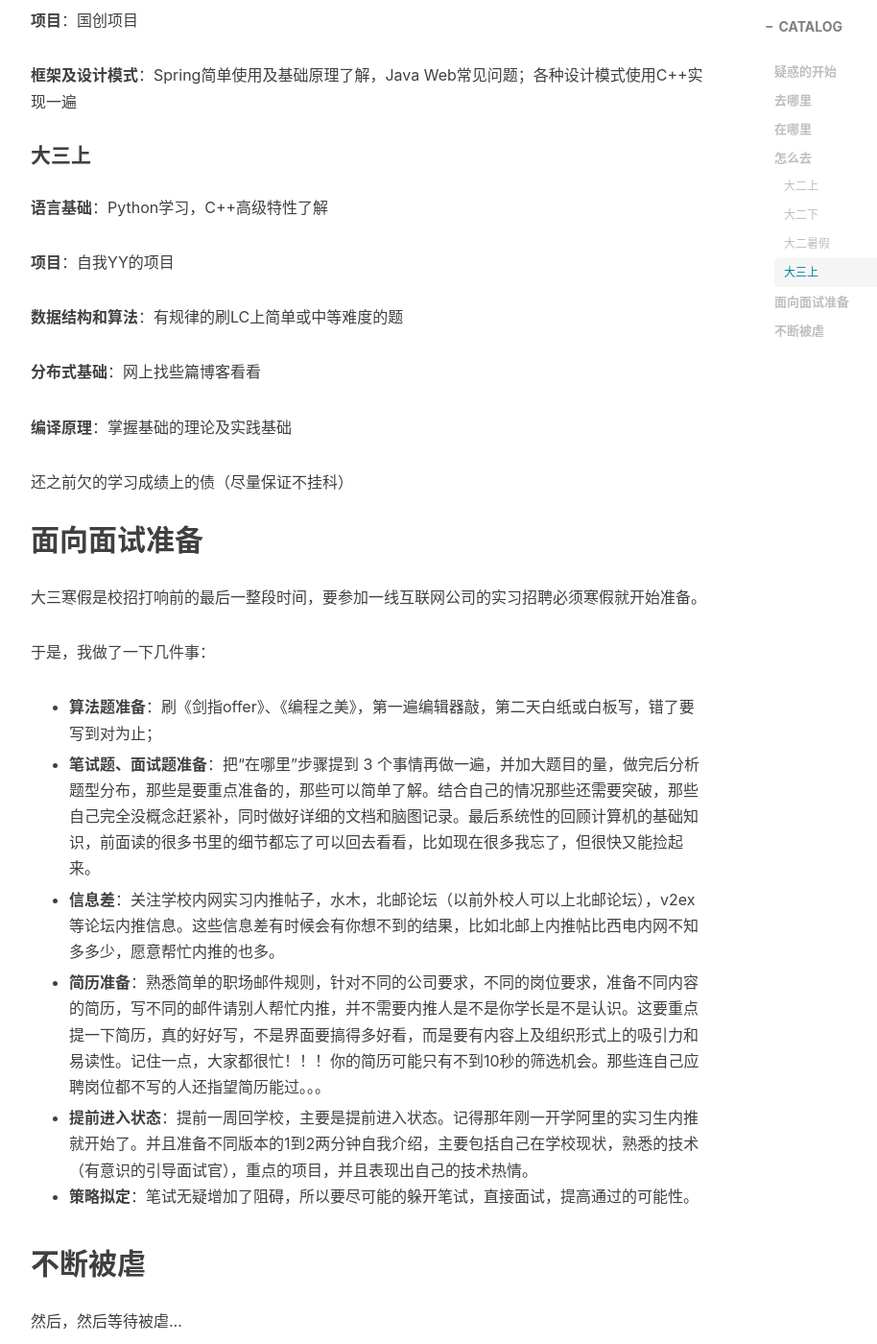
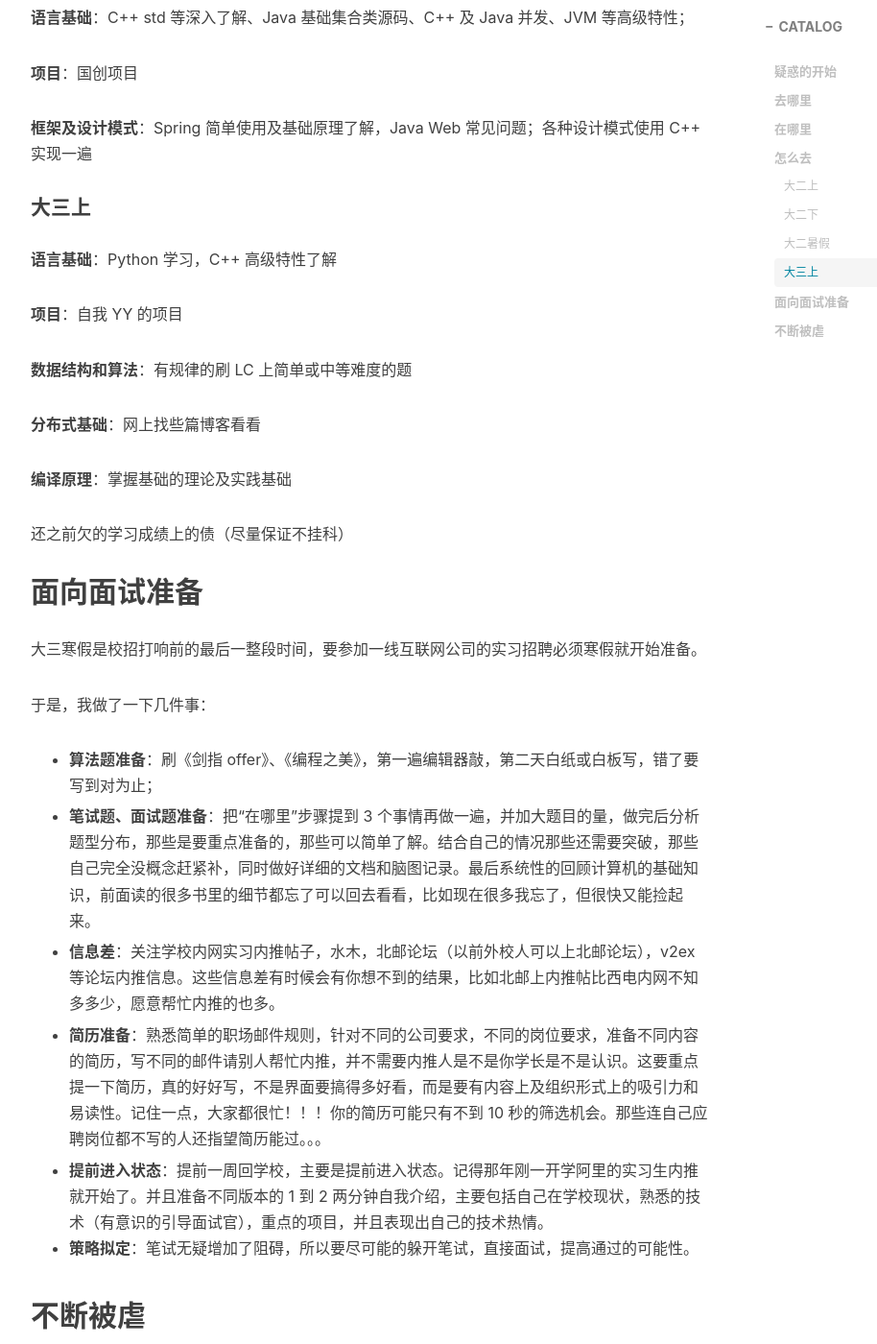
Before and after one commit to linnaname/linnaname.github.io, a Jekyll site: the page built from _posts/2017-09-09-how-find-job.md, in a window 1280 px wide and 1400 px high, scrolled down 3135 px. Shown: the whole window at 96% size, without its empty margins (233-1147 px from the left). Built offline with Jekyll 4.4.1, drawn with Linux system fonts in a browser that asks for light colours; nearby versions of some CDN libraries; comment, search, counter and statistics services are not loaded; some of the changed text lies outside the part shown.

Commit message:
(fix) add-space-between-latin-and-cjk

```diff
--- a/_posts/2017-09-09-how-find-job.md
+++ b/_posts/2017-09-09-how-find-job.md
@@ -17,9 +17,13 @@ tags:
 
 这是我之前在知乎上[一个回答](https://www.zhihu.com/question/64952618/answer/227415024)，这里整理成文章方便记录。
 
-回过头来看，可能时代已经变了，求职市场一直在变化着，对候选人的要求也在变化，这篇文章里内容可能并不是适用于你。比如可能在编程语言方面我在大学期间多余零散了，在深度方面没有太多的追求。
 
-不过我总觉得工程师要多注重基础知识和能力，提升自己解决问题的思维和能力。
+2015 年年初开始找实习，记忆里面试经历比较少实习期间面了大概不到 5 家公司，包括腾讯、阿里、去哪里儿都拿了 offer，选择了去光子工作室实习。2015 年秋招则面得更好应该只面了百度和阿里，拿了阿里的校招 offer, 毕业在腾讯和阿里之间选择了阿里。
+
+
+回过头来看，可能时代已经变了，求职市场一直在变化着，对候选人的要求也在变化，这篇文章里内容可能并不是适用于你。比如可能在编程语言方面我在大学期间多余零散了，在深度方面没有太多的追求。不过我总觉得工程师要多注重基础知识和能力，提升自己解决问题的思维和能力。
+
+
 
 ## 疑惑的开始
 
@@ -42,9 +46,9 @@ tags:
 
 
 ## 在哪里
-确定了公司及岗位类型方向后，我先后做了下面这3件事：
-- 到牛客网上找了几套BAT的实习生招聘的笔试题认认真真的做了一遍
-- 网上了找了几篇BAT的实习生面试经历博客看了一遍，并尝试自己回答这些问题
+确定了公司及岗位类型方向后，我先后做了下面这 3 件事：
+- 到牛客网上找了几套 BAT 的实习生招聘的笔试题认认真真的做了一遍
+- 网上了找了几篇 BAT 的实习生面试经历博客看了一遍，并尝试自己回答这些问题
 - 将自己听过的大型互联网公司的校招官网上相关的岗位做了收集，并分析了不同公司不同开发语言上的技能要求，并做了文档记录。
 
 做这三件事不到一个星期，并且都有详细记录中间所遇到的问题，比如哪些地方完全没听过，哪些略有印象。
@@ -56,10 +60,10 @@ tags:
 ## 怎么去
 通过“在哪里”这问题的拷问，大致是知道自己的斤两了。沮丧在所难免，但同时也分析得出一个结论：**这些公司都十分重视技术基础。**
 
-确定问题点后，我做了以下3件事：
+确定问题点后，我做了以下 3 件事：
 - 到学校教务系统里把计算机学院和软件学院从大一到大四的课程表下了下来，把其中计算机相关的课程一一列出来。
 - 结合“去哪里”和“在哪里”的结论(结合招聘需求)，用脑图列出自己需要补充学习的课程，并确定了每个课程学习的优先级。
-- 到网上找对应课程最为经典的两道三本书籍（是的，放弃所有学校提供的课本），每门课程确定哪一本书最为重要，下载下来(之所以下载是因为当时真是穷到没钱买啊，推荐看纸质书)。并根据第2点确定的优先级确定了每本书大概的完成时间点，比如某个月完成哪本书，用脑图记录下来。
+- 到网上找对应课程最为经典的两道三本书籍（是的，放弃所有学校提供的课本），每门课程确定哪一本书最为重要，下载下来(之所以下载是因为当时真是穷到没钱买啊，推荐看纸质书)。并根据第 2 点确定的优先级确定了每本书大概的完成时间点，比如某个月完成哪本书，用脑图记录下来。
 
 在看书、看视频、旁听计算院课程，这三者间在实践分析后才决定窝在宿舍或图书馆看书，看视频、旁听干货都过少无针对性且进度较慢。
 
@@ -72,7 +76,7 @@ tags:
 
 #### 大二上
 
-**语言基础**：C语言的几大经典：《C程序设计语言》、《C和指针》、《C专家编程》、《C陷阱与缺陷》
+**语言基础**：C 语言的几大经典：《C 程序设计语言》、《C 和指针》、《C 专家编程》、《C 陷阱与缺陷》
 
 **数据结构和算法**：翘了两个月内能翘掉的所有课，窝在宿舍或图书馆把《数据结构与算法分析》里的示例和练习题敲了一遍代码，刷了半本《算法导论》，这期间捎带的把《离散数学》给学了。
 
@@ -80,11 +84,11 @@ tags:
 
 #### 大二下
 
-**语言基础**:《C++程序设计语言》、《Java编程思想》，这两本如果有编程基础可以拿来做入门书
+**语言基础**:《C++ 程序设计语言》、《Java 编程思想》，这两本如果有编程基础可以拿来做入门书
 
-**操作系统**：认真地刷了《深入理解计算机系统》，针对《UNIX环境高级编程》中感兴趣的部分做了解或实践。
+**操作系统**：认真地刷了《深入理解计算机系统》，针对《UNIX 环境高级编程》中感兴趣的部分做了解或实践。
 
-**算机网络**：认真刷了《TCP/IP详解：卷1》，认真实践捉报等；针对《UNIX 网络编程》、《TCP/IP详解：卷2》中感兴趣的部分做了解或实践。
+**算机网络**：认真刷了《TCP/IP 详解：卷 1》，认真实践捉报等；针对《UNIX 网络编程》、《TCP/IP 详解：卷 2》中感兴趣的部分做了解或实践。
 
 **数据库**：将 W3C 上 SQL 示例都实践一遍，对《数据库系统概念》中部分内容做实践或了解。
 
@@ -94,21 +98,21 @@ tags:
 
 暑假在没有空调的宿舍里待了两个多月愣是没回家。
 
-**语言基础**：C++ std等深入了解、Java基础集合类源码、C++及Java并发、JVM等高级特性；
+**语言基础**：C++ std 等深入了解、Java 基础集合类源码、C++ 及 Java 并发、JVM 等高级特性；
 
 **项目**：国创项目
 
-**框架及设计模式**：Spring简单使用及基础原理了解，Java Web常见问题；各种设计模式使用C++实现一遍
+**框架及设计模式**：Spring 简单使用及基础原理了解，Java Web 常见问题；各种设计模式使用 C++ 实现一遍
 
 
 
 #### 大三上
 
-**语言基础**：Python学习，C++高级特性了解
+**语言基础**：Python 学习，C++ 高级特性了解
 
-**项目**：自我YY的项目
+**项目**：自我 YY 的项目
 
-**数据结构和算法**：有规律的刷LC上简单或中等难度的题
+**数据结构和算法**：有规律的刷 LC 上简单或中等难度的题
 
 **分布式基础**：网上找些篇博客看看
 
@@ -123,15 +127,15 @@ tags:
 大三寒假是校招打响前的最后一整段时间，要参加一线互联网公司的实习招聘必须寒假就开始准备。
 
 于是，我做了一下几件事：
-- **算法题准备**：刷《剑指offer》、《编程之美》，第一遍编辑器敲，第二天白纸或白板写，错了要写到对为止；
+- **算法题准备**：刷《剑指 offer》、《编程之美》，第一遍编辑器敲，第二天白纸或白板写，错了要写到对为止；
 
 - **笔试题、面试题准备**：把“在哪里”步骤提到 3 个事情再做一遍，并加大题目的量，做完后分析题型分布，那些是要重点准备的，那些可以简单了解。结合自己的情况那些还需要突破，那些自己完全没概念赶紧补，同时做好详细的文档和脑图记录。最后系统性的回顾计算机的基础知识，前面读的很多书里的细节都忘了可以回去看看，比如现在很多我忘了，但很快又能捡起来。
 
-- **信息差**：关注学校内网实习内推帖子，水木，北邮论坛（以前外校人可以上北邮论坛），v2ex等论坛内推信息。这些信息差有时候会有你想不到的结果，比如北邮上内推帖比西电内网不知多多少，愿意帮忙内推的也多。
+- **信息差**：关注学校内网实习内推帖子，水木，北邮论坛（以前外校人可以上北邮论坛），v2ex 等论坛内推信息。这些信息差有时候会有你想不到的结果，比如北邮上内推帖比西电内网不知多多少，愿意帮忙内推的也多。
 
-- **简历准备**：熟悉简单的职场邮件规则，针对不同的公司要求，不同的岗位要求，准备不同内容的简历，写不同的邮件请别人帮忙内推，并不需要内推人是不是你学长是不是认识。这要重点提一下简历，真的好好写，不是界面要搞得多好看，而是要有内容上及组织形式上的吸引力和易读性。记住一点，大家都很忙！！！你的简历可能只有不到10秒的筛选机会。那些连自己应聘岗位都不写的人还指望简历能过。。。
+- **简历准备**：熟悉简单的职场邮件规则，针对不同的公司要求，不同的岗位要求，准备不同内容的简历，写不同的邮件请别人帮忙内推，并不需要内推人是不是你学长是不是认识。这要重点提一下简历，真的好好写，不是界面要搞得多好看，而是要有内容上及组织形式上的吸引力和易读性。记住一点，大家都很忙！！！你的简历可能只有不到 10 秒的筛选机会。那些连自己应聘岗位都不写的人还指望简历能过。。。
 
-- **提前进入状态**：提前一周回学校，主要是提前进入状态。记得那年刚一开学阿里的实习生内推就开始了。并且准备不同版本的1到2两分钟自我介绍，主要包括自己在学校现状，熟悉的技术（有意识的引导面试官），重点的项目，并且表现出自己的技术热情。
+- **提前进入状态**：提前一周回学校，主要是提前进入状态。记得那年刚一开学阿里的实习生内推就开始了。并且准备不同版本的 1 到 2 两分钟自我介绍，主要包括自己在学校现状，熟悉的技术（有意识的引导面试官），重点的项目，并且表现出自己的技术热情。
 - **策略拟定**：笔试无疑增加了阻碍，所以要尽可能的躲开笔试，直接面试，提高通过的可能性。
 
 
@@ -149,4 +153,4 @@ tags:
 
 如果没去实习，又有一大段的时间准备，然后接着虐秋招内推，不行再虐秋招。
 
-虐虐着，offer自然就来了。然而大部分人在第一次被虐之后就放弃了。
+虐虐着，offer 自然就来了。然而大部分人在第一次被虐之后就放弃了。
```
